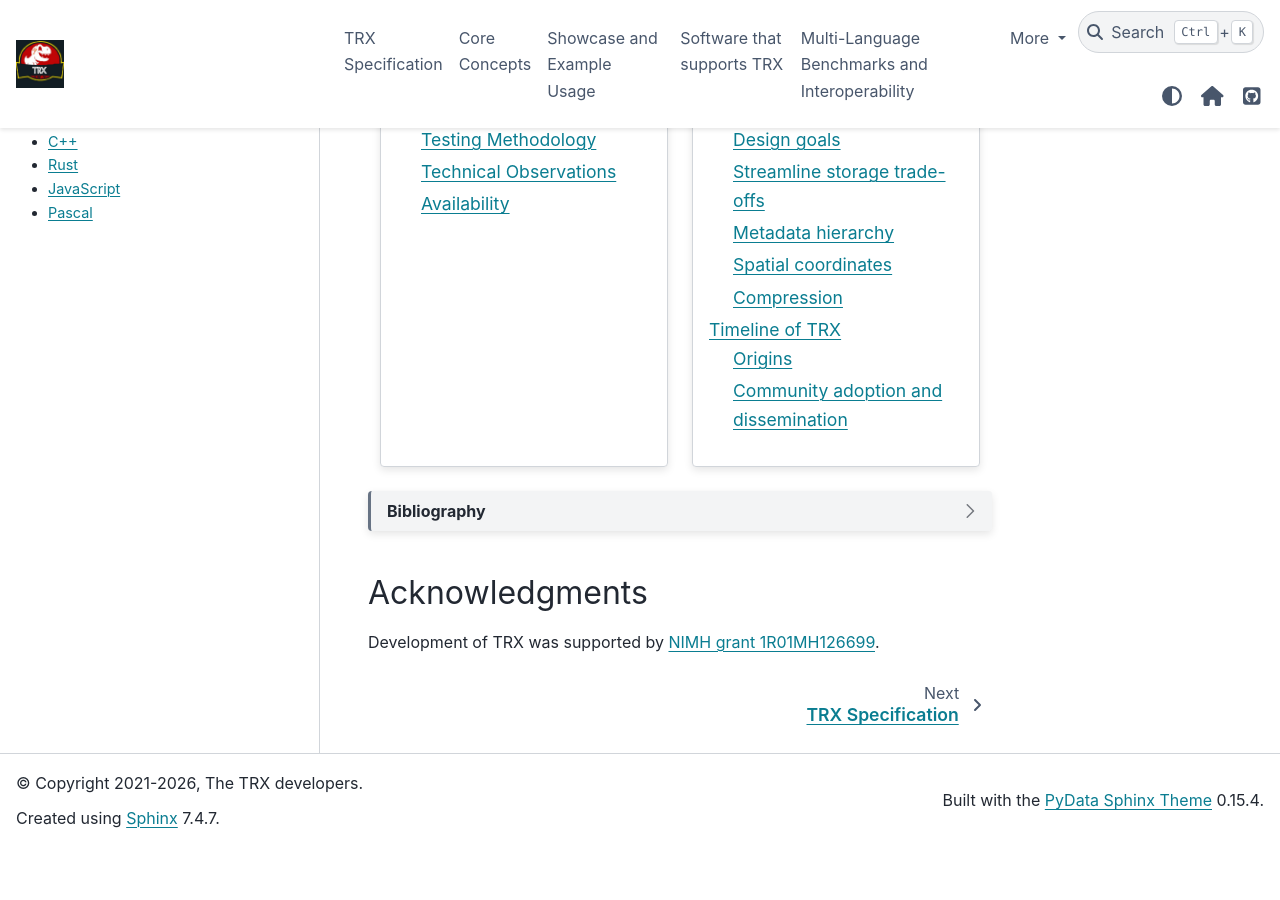
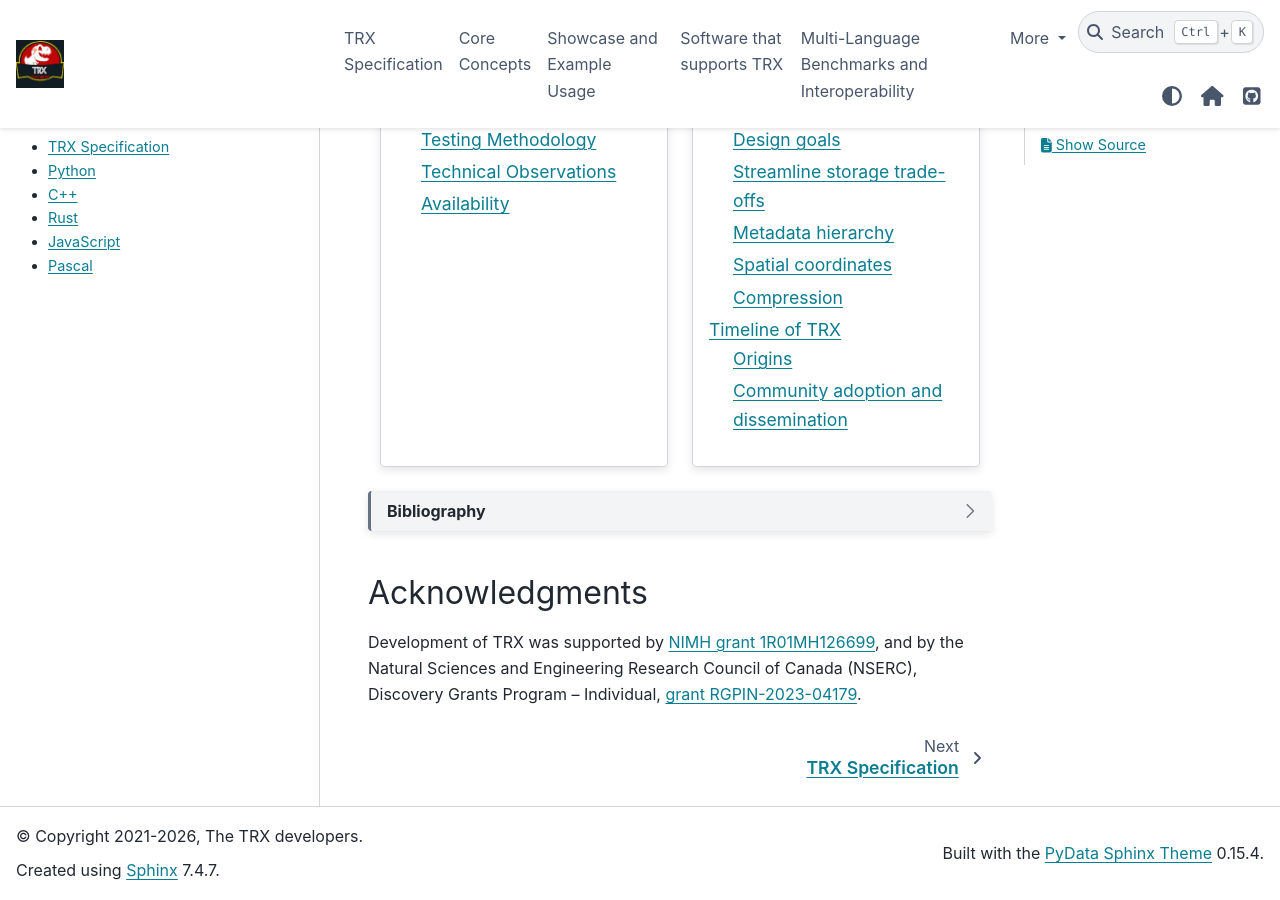
Before and after one commit to tee-ar-ex/tee-ar-ex.github.io, a Sphinx documentation site: the page built from source/index.md, in a window 1280 px wide and 900 px high, scrolled down 1361 px. Built offline with Sphinx 7.4.7 and the PyData theme 0.15.4, drawn with Linux system fonts in a browser that asks for light colours; cross-references to code outside the pages are shown as plain code; before the commit the page ends 2208 px from its top, so only the background shows below that.

Commit message:
Adds frheault's NSERC funding.

```diff
--- a/source/index.md
+++ b/source/index.md
@@ -63,4 +63,7 @@
 
 ## Acknowledgments
 
-Development of TRX was supported by [NIMH grant 1R01MH126699](https://reporter.nih.gov/search/D-c1NJBQFE-BkwP1Cxc2Lg/project-details/10253558).
+Development of TRX was supported by [NIMH grant
+1R01MH126699](https://reporter.nih.gov/search/D-c1NJBQFE-BkwP1Cxc2Lg/project-details/10253558),
+and by the Natural Sciences and Engineering Research Council of Canada (NSERC),
+Discovery Grants Program – Individual, [grant RGPIN-2023-04179](https://nserc-crsng.canada.ca/en/awards-database/808048).
```
